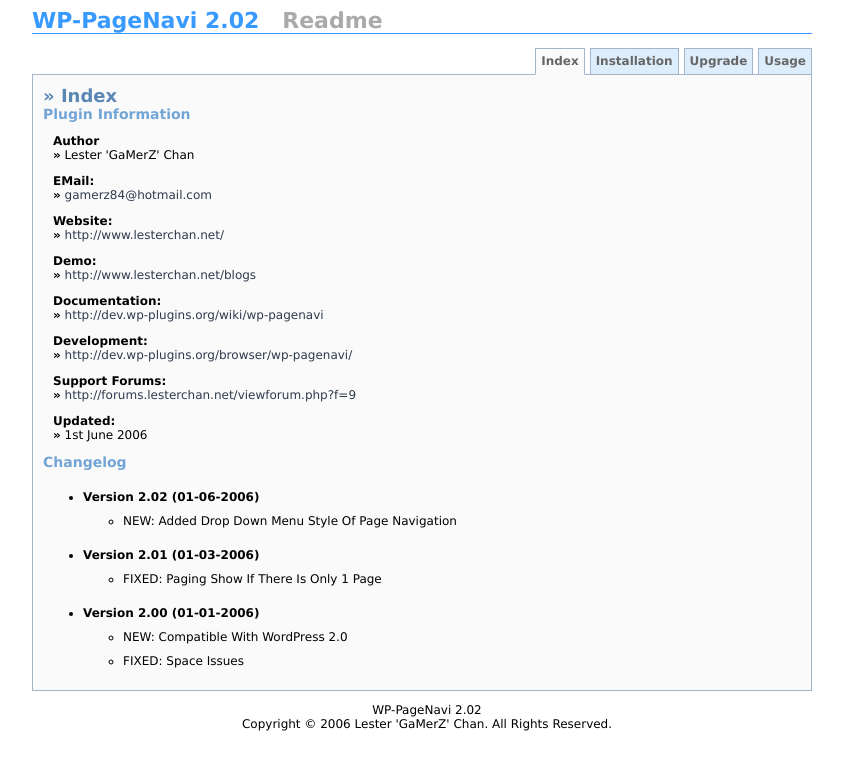
After one commit to lesterchan/wp-pagenavi, a PHP site: page /readme.html in a window 1280 px wide. The commit adds this page. Shown: the top 770 px of the page, without its empty margins (218-1061 px from the left). Run offline with PHP 8.4, Linux system fonts and the light colour scheme.

Commit message:
Version 2.02
git-svn-id: http://plugins.svn.wordpress.org/wp-pagenavi/trunk@6055 b8457f37-d9ea-0310-8a92-e5e31aec5664

```diff
--- /dev/null
+++ b/readme.html
@@ -0,0 +1,294 @@
+<!DOCTYPE html PUBLIC "-//W3C//DTD XHTML 1.0 Transitional//EN" "http://www.w3.org/TR/xhtml1/DTD/xhtml1-transitional.dtd">
+<html>
+<head>
+	<meta http-equiv="content-type" content="text/html; charset=utf-8" />
+	<title>WP-PageNavi 2.02 Readme</title>
+	<style type="text/css" media="screen">
+		/* Default Style */
+		BODY {
+			font-family: Verdana, Arial;
+			font-size: 12px;
+			color: #000000;
+			background: #FFFFFF;
+		}
+		P {
+			padding-left: 10px;
+		}
+		BLOCKQUOTE {
+			margin: 10px 20px 0px 20px;
+			padding: 10px;
+			border: 1px solid #8d8d8d;
+			background-color: #f5f5f5;
+		}
+		LI {
+			margin-top: 20px;
+		}
+		UL LI UL LI {
+			margin-top: 10px;
+		}
+		A, A:active, A:link, A:visited {
+			color: #2d3a4c;
+			text-decoration: none;
+		}
+		A:hover {
+			color: #5577a5;
+			text-decoration: underline;
+		}
+		/* Place Holder Style */
+		#Container {
+			width: 780px;
+			margin-left: auto;
+			margin-right: auto;
+		}
+		#Content {
+			background-color: #fafafa;
+			border: 1px solid #a2b6cb;
+			padding: 10px;
+			margin-top: -13px;
+		}
+		/* Title Style */
+		#Title {
+			font-family: Verdana, Arial;
+			font-size: 22px;
+			font-weight: bold;
+			color: #389aff;
+			border-bottom: 1px solid #389aff;
+			margin-bottom: 10px;
+		}
+		.SubTitle {
+			font-family: Verdana, Arial;
+			font-size: 18px;
+			font-weight: bold;
+			color: #5b87b4;
+		}
+		.SubSubTitle {
+			font-family: Verdana, Arial;
+			font-size: 14px;
+			font-weight: bold;
+			color: #73a4d6;
+		}
+		/* Tabs */
+		UL#Tabs {
+			font-family: Verdana, Arial;
+			font-size: 12px;
+			font-weight: bold;
+			list-style-type: none;
+			padding-bottom: 28px;
+			border-bottom: 1px solid #a2b6cb;
+			margin-bottom: 12px;
+			z-index: 1;
+		}
+		#Tabs LI.Tab {
+			float: right;
+			height: 25px;
+			background-color: #deedfb;
+			margin: 2px 0px 0px 5px;
+			border: 1px solid #a2b6cb;
+		}
+		#Tabs LI.Tab A {
+			float: left;
+			display: block;
+			color: #666666;
+			text-decoration: none;
+			padding: 5px;
+		}
+		#Tabs LI.Tab A:hover {
+			background-color: #bfe0fe;
+			border-bottom: 1px solid #bfe0fe;
+		}
+		/* Selected Tab */
+		#Tabs LI.SelectedTab {
+			float: right;
+			height: 25px;
+			background-color: #fafafa;
+			margin: 2px 0px 0px 5px;
+			border-top: 1px solid #a2b6cb;
+			border-right: 1px solid #a2b6cb;
+			border-bottom: 1px solid #fafafa;
+			border-left: 1px solid #a2b6cb;
+		}
+		#Tabs LI.SelectedTab A {
+			float: left;
+			display: block;
+			color: #666666;
+			text-decoration: none;
+			padding: 5px;
+			cursor: default;
+		}
+		/* Copyright */
+		#Copyright {
+			text-align: center;
+		}
+	</style>
+	<script type="text/javascript">
+		// Index Page
+		function index() {
+			// Tab
+			document.getElementById('IndexTab').className = 'SelectedTab';
+			document.getElementById('InstallTab').className = 'Tab';
+			document.getElementById('UpgradeTab').className = 'Tab';
+			document.getElementById('UsageTab').className = 'Tab';
+			// Page
+			document.getElementById('Index').style.display= 'block';
+			document.getElementById('IndexTab').className = 'SelectedTab';
+			document.getElementById('Install').style.display = 'none';
+			document.getElementById('Upgrade').style.display = 'none';
+			document.getElementById('Usage').style.display = 'none';
+		}
+		// Installation Page
+		function install() {
+			// Tab
+			document.getElementById('IndexTab').className = 'Tab';
+			document.getElementById('InstallTab').className = 'SelectedTab';
+			document.getElementById('UpgradeTab').className = 'Tab';
+			document.getElementById('UsageTab').className = 'Tab';
+			// Page
+			document.getElementById('Index').style.display= 'none';
+			document.getElementById('Install').style.display = 'block';
+			document.getElementById('Upgrade').style.display = 'none';
+			document.getElementById('Usage').style.display = 'none';
+		}
+		// Upgrade Page
+		function upgrade() {
+			// Tab
+			document.getElementById('IndexTab').className = 'Tab';
+			document.getElementById('InstallTab').className = 'Tab';
+			document.getElementById('UpgradeTab').className = 'SelectedTab';
+			document.getElementById('UpgradeTab').href = 'Tab';
+			document.getElementById('UsageTab').className = 'Tab';
+			// Page
+			document.getElementById('Index').style.display= 'none';
+			document.getElementById('Install').style.display = 'none';
+			document.getElementById('Upgrade').style.display = 'block';
+			document.getElementById('Usage').style.display = 'none';
+		}
+		// Usage Page
+		function usage() {
+			// Tab
+			document.getElementById('IndexTab').className = 'Tab';
+			document.getElementById('InstallTab').className = 'Tab';
+			document.getElementById('UpgradeTab').className = 'Tab';
+			document.getElementById('UsageTab').className = 'SelectedTab';
+			// Page
+			document.getElementById('Index').style.display= 'none';
+			document.getElementById('Install').style.display = 'none';
+			document.getElementById('Upgrade').style.display = 'none';
+			document.getElementById('Usage').style.display = 'block';
+		}
+</script>
+</head>
+<body>
+<div id="Container">
+	<!-- Title -->
+	<div id="Title">WP-PageNavi 2.02&nbsp;&nbsp;&nbsp;<span style="color: #aaaaaa;">Readme</span></div>
+
+	<!-- Tabs -->
+	<ul id="Tabs">
+		<li id="UsageTab" class="Tab"><a href="#Usage" onclick="usage(); return false;" title="Usage Instructions">Usage</a></li>
+		<li id="UpgradeTab" class="Tab"><a href="#Upgrade" onclick="upgrade(); return false;" title="Upgrade Instructions">Upgrade</a></li>
+		<li id="InstallTab" class="Tab"><a href="#Installation" onclick="install(); return false;" title="Installation Instructions">Installation</a></li>
+		<li id="IndexTab" class="SelectedTab"><a href="#Index" onclick="index(); return false;" title="Index Instructions">Index</a></li>
+	</ul>
+
+	<!-- Content -->
+	<div id="Content">
+		<!-- Index -->
+		<div id="Index">
+			<div class="SubTitle">&raquo; Index</div>
+			<div class="SubSubTitle">Plugin Information</div>
+			<p><b>Author</b><br /><b>&raquo;</b> Lester 'GaMerZ' Chan</p>
+			<p>
+				<b>EMail:</b><br /><b>&raquo;</b>
+				<script type="text/javascript">
+					/* <![CDATA[*/
+					document.write(' <a href="mailto:gamerz84@hotmail.com?Subject=WP-PageNavi%202.02%20Support" title="EMail To gamerz84@hotmail.com">gamerz84@hotmail.com</a>');
+					/* ]]> */
+				</script>
+			</p>
+			<p><b>Website:</b><br /><b>&raquo;</b> <a href="http://www.lesterchan.net/" title="http://www.lesterchan.net/">http://www.lesterchan.net/</a></p>
+			<p><b>Demo:</b><br /><b>&raquo;</b> <a href="http://www.lesterchan.net/blogs" title="http://www.lesterchan.net/blogs">http://www.lesterchan.net/blogs</a></p>
+			<p><b>Documentation:</b><br /><b>&raquo;</b> <a href="http://dev.wp-plugins.org/wiki/wp-pagenavi" title="http://dev.wp-plugins.org/wiki/wp-pagenavi">http://dev.wp-plugins.org/wiki/wp-pagenavi</a></p>
+			<p><b>Development:</b><br /><b>&raquo;</b> <a href="http://dev.wp-plugins.org/browser/wp-pagenavi/" title="http://dev.wp-plugins.org/browser/wp-pagenavi/">http://dev.wp-plugins.org/browser/wp-pagenavi/</a></p>
+			<p><b>Support Forums:</b><br /><b>&raquo;</b> <a href="http://forums.lesterchan.net/viewforum.php?f=9" title="http://forums.lesterchan.net/viewforum.php?f=9">http://forums.lesterchan.net/viewforum.php?f=9</a></p>
+			<p><b>Updated:</b><br /><b>&raquo;</b> 1st June 2006</p>
+			<div class="SubSubTitle">Changelog</div>
+			<ul>
+				<li>
+					<b>Version 2.02 (01-06-2006)</b>
+					<ul>
+						<li>NEW: Added Drop Down Menu Style Of Page Navigation</li>
+					</ul>
+				</li>
+				<li>
+					<b>Version 2.01 (01-03-2006)</b>
+					<ul>
+						<li>FIXED: Paging Show If There Is Only 1 Page</li>
+					</ul>
+				</li>
+				<li>
+					<b>Version 2.00 (01-01-2006)</b>
+					<ul>
+						<li>NEW: Compatible With WordPress 2.0</li>
+						<li>FIXED: Space Issues</li>
+					</ul>
+				</li>
+			</ul>
+		</div>
+
+		<!-- Installation Instructions -->
+		<div id="Install" style="display: none;">
+			<div class="SubTitle">&raquo; Installation Instructions</div>
+			<ol>
+				<li>
+					Open <b>wp-content/plugins</b> Folder
+				</li>
+				<li>
+					Put:
+					<blockquote>File: pagenavi.php</blockquote>
+				</li>
+				<li>
+					<b>Activate</b> WP-PageNavi Plugin
+				</li>
+				<li>
+					Refer To <b>Usage</b> For Further Instructions
+				</li>
+			</ol>
+		</div>
+
+		<!-- Upgrade Instructions -->
+		<div id="Upgrade" style="display: none;">
+			<div class="SubTitle">&raquo; Upgrade Instructions</div>
+			<div class="SubSubTitle">From v1.0x To v2.02</div>
+			<ol>
+				<li>
+					Open <b>wp-content/plugins</b> Folder
+				</li>
+				<li>
+					Overwrite:
+					<blockquote>File: pagenavi.php</blockquote>
+				</li>
+			</ol>
+		</div>
+
+		<!-- Usage Instructions -->
+		<div id="Usage" style="display: none;">
+			<div class="SubTitle">&raquo; Usage Instructions</div>
+			<div class="SubSubTitle">General Usage</div>
+			<ol>
+				<li>
+					Open <b>wp-content/themes/&lt;YOUR THEME NAME&gt;/footer.php</b>
+				</li>
+				<li>
+					Add Anywhere:
+					<blockquote>
+						&lt;?php if(function_exists('wp_pagenavi')) { wp_pagenavi(); } ?&gt;
+					</blockquote>
+					<p>If you want a drop down menu style of page navigation, just replace <b>wp_pagenavi()</b> with <b>wp_pagenavi_dropdown()</b>.</p>
+				</li>
+			</ol>
+		</div>
+	</div>
+</div>
+<p id="Copyright">WP-PageNavi 2.02<br />Copyright &copy; 2006 Lester 'GaMerZ' Chan. All Rights Reserved.</p>
+</body>
+</html>
```
Also changed, not shown: pagenavi.php (+11 -7 lines), readme-install.txt (deleted), readme.txt (deleted).
